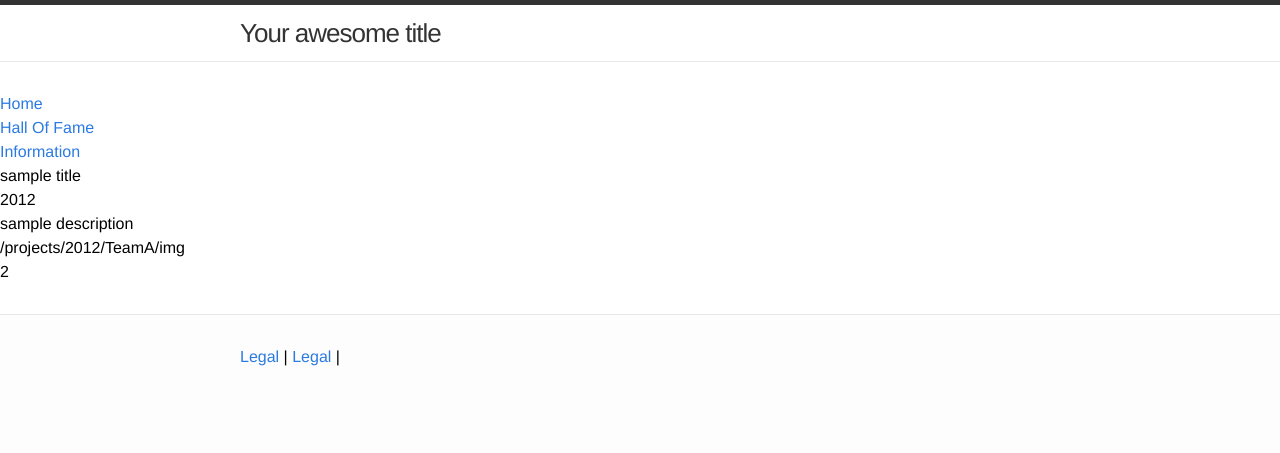
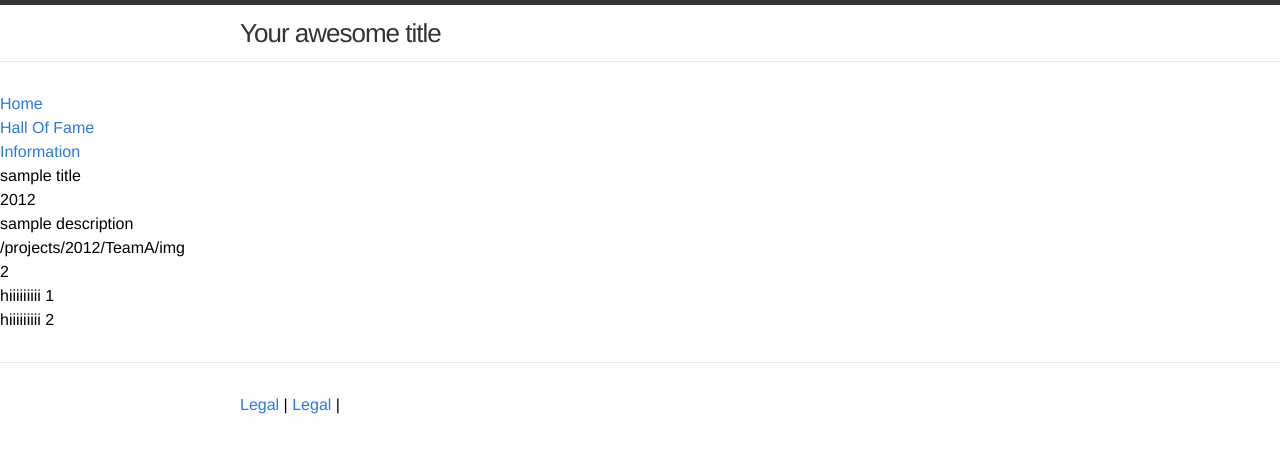
Before and after one commit to ankit09goyal/ankit09goyal.github.io, a Jekyll site: the page built from projects/2012/TeamA/index.html, in a window 1280 px wide. Shown: the top 453 px of the page. Built offline with Jekyll 4.4.1, drawn with Linux system fonts in a browser that asks for light colours.

Commit message:
Update postTemplate.html

```diff
--- a/_layouts/postTemplate.html
+++ b/_layouts/postTemplate.html
@@ -13,11 +13,16 @@ layout: default
 
 <!-- description -->
 <p>{% if page.description %} {{ page.description }} {% endif  %}</p>
+
 <p>{{ page.imgPath }}</p>
 
 <p>{{ page.nrOfImages }}</p>
 
+{% for i in (1.. page.nrOfImages ) %}
 
+<p>hiiiiiiiii {{ i }}</p>
+
+{% endfor %}
 <!-- images -->
 <!-- {% for i in (1..{{ page.nrOfImages }}) %}
 <img src="{{ "{{ page.imgPath }}/1.jpg" | prepend: site.baseurl }}" alt="testing" height="42" width="42"><br> -->
```
